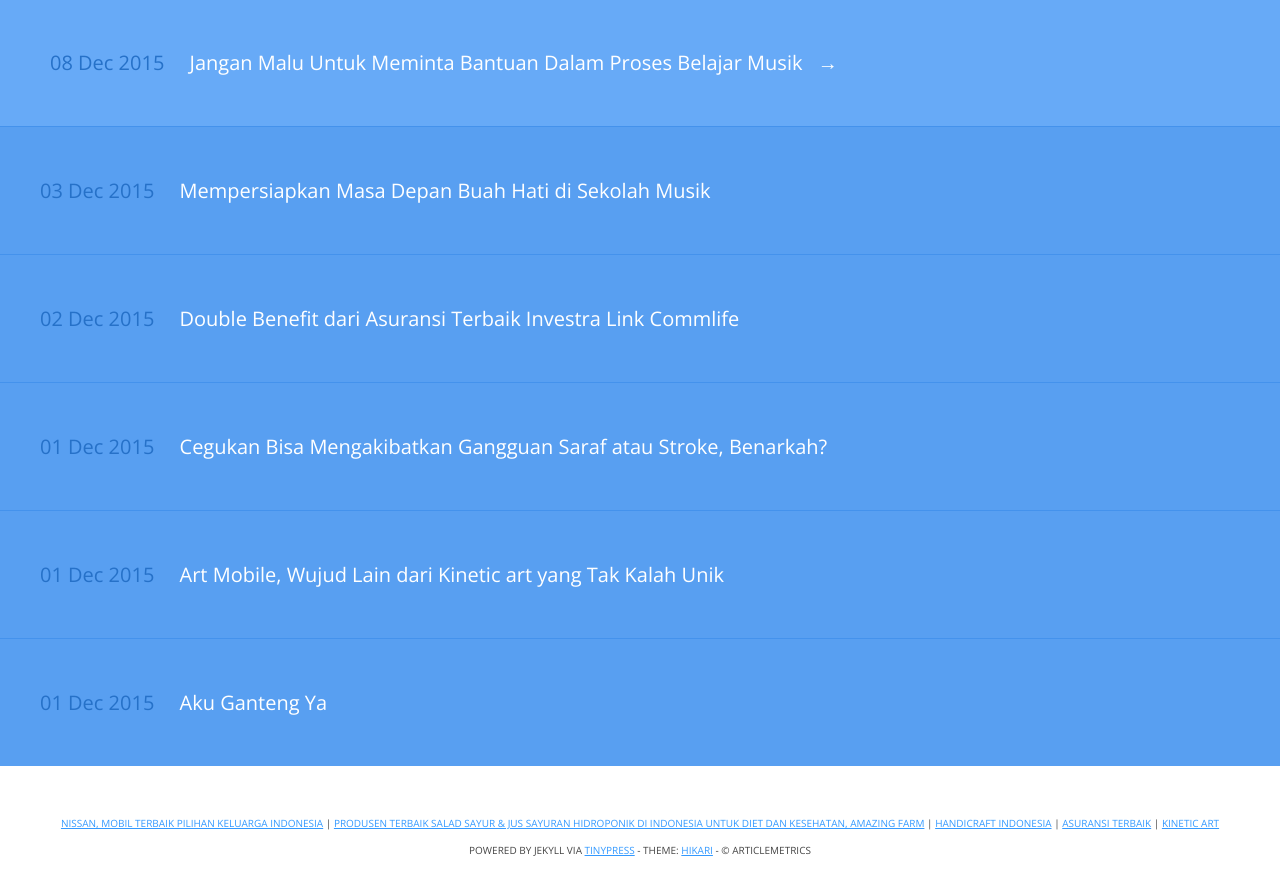
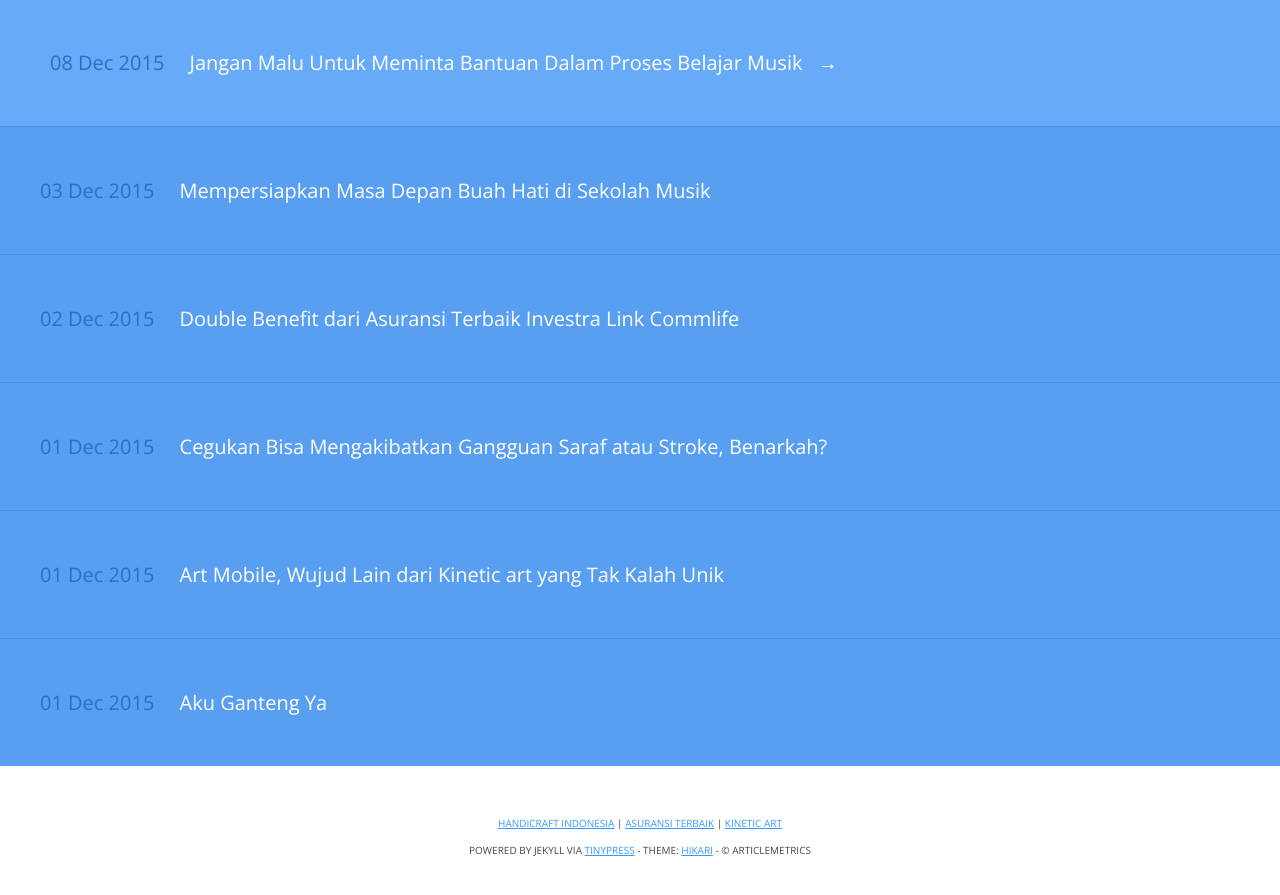
Before and after one commit to articlemetrics/articlemetrics.github.io, a Jekyll site: the page built from index.html, in a window 1280 px wide and 900 px high, scrolled down 1269 px. Shown: the top 895 px of the window. Built offline with Jekyll 4.4.1, drawn with Linux system fonts in a browser that asks for light colours.

Commit message:
Update default.html

```diff
--- a/_layouts/default.html
+++ b/_layouts/default.html
@@ -45,7 +45,7 @@
     </main>
 
     <footer>
-      <small><a href="http://technoskald.github.io/2016/01/05/nissan-mobil-terbaik-pilihan-keluarga-indonesia.html">Nissan, Mobil Terbaik Pilihan Keluarga Indonesia</a> | <a href="http://www.shenisa.com/2015/11/produsen-terbaik-salad-sayur-hidroponik-indonesia-amazingfarm.html">Produsen Terbaik Salad Sayur & Jus Sayuran Hidroponik di Indonesia untuk Diet dan Kesehatan, Amazing Farm</a> | <a href="http://budidansiti.com/id/180-handicraft-indonesia">Handicraft Indonesia</a> | <a href="http://www.commlife.co.id/about/commonwealth-life/">Asuransi Terbaik</a> | <a href="http://edwinsgallery.com/kinetik_about.php">Kinetic Art</a><br />
+      <small><a href="http://budidansiti.com/id/180-handicraft-indonesia">Handicraft Indonesia</a> | <a href="http://www.commlife.co.id/about/commonwealth-life/">Asuransi Terbaik</a> | <a href="http://edwinsgallery.com/kinetik_about.php">Kinetic Art</a><br />
     Powered by Jekyll via <a href="https://tinypress.co/">Tinypress</a> - Theme: <a href="https://github.com/tinypressco/hikari-for-Jekyll">hikari</a> - &copy; {{ site.author }}</small>
     </footer>
 
```
